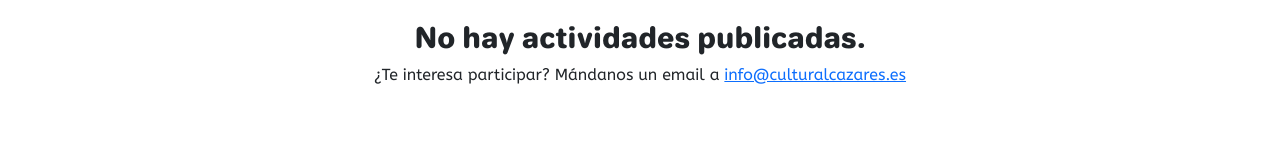
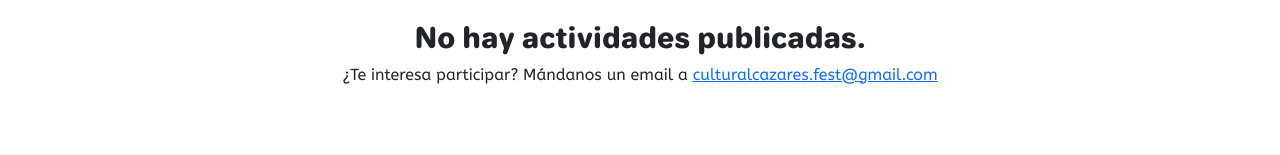
Before and after one commit to Culturalcazares/web, a Vue app: page / in a window 1280 px wide. Shown: the part 1320-1475 px from the top of the page. Built offline with nearby package versions, Linux system fonts and the light colour scheme.

Commit message:
✏️ Arregla el email

```diff
--- a/src/components/ProgramSection.vue
+++ b/src/components/ProgramSection.vue
@@ -44,7 +44,7 @@ function formatTime(date: Date): string {
         <div class="row mb-5">
           <div class="col text-center">
             <h3>No hay actividades publicadas.</h3>
-            <p>¿Te interesa participar? Mándanos un email a <a href="mailto:info@culturalcazares.es">info@culturalcazares.es</a></p>
+            <p>¿Te interesa participar? Mándanos un email a <a href="mailto:culturalcazares.fest@gmail.com">culturalcazares.fest@gmail.com</a></p>
           </div>
         </div>
       </div>
```
